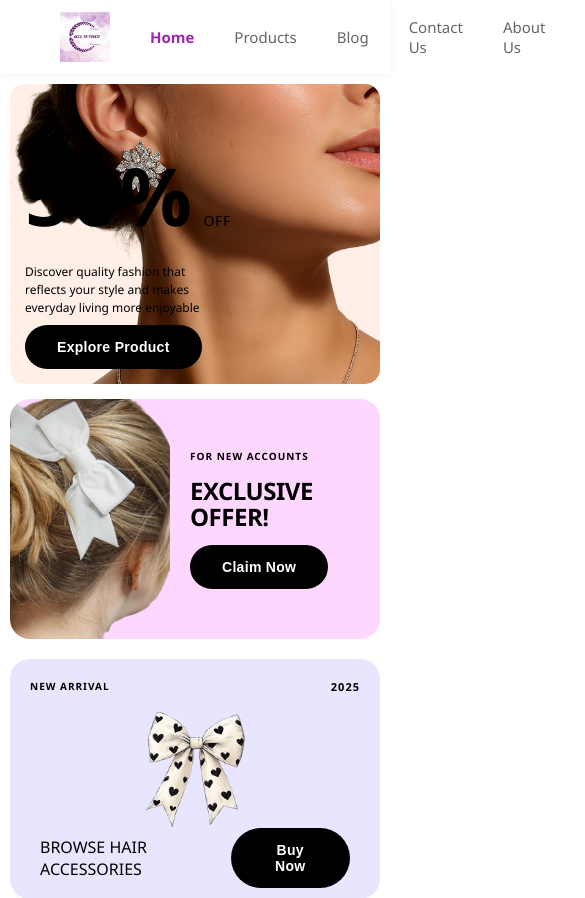
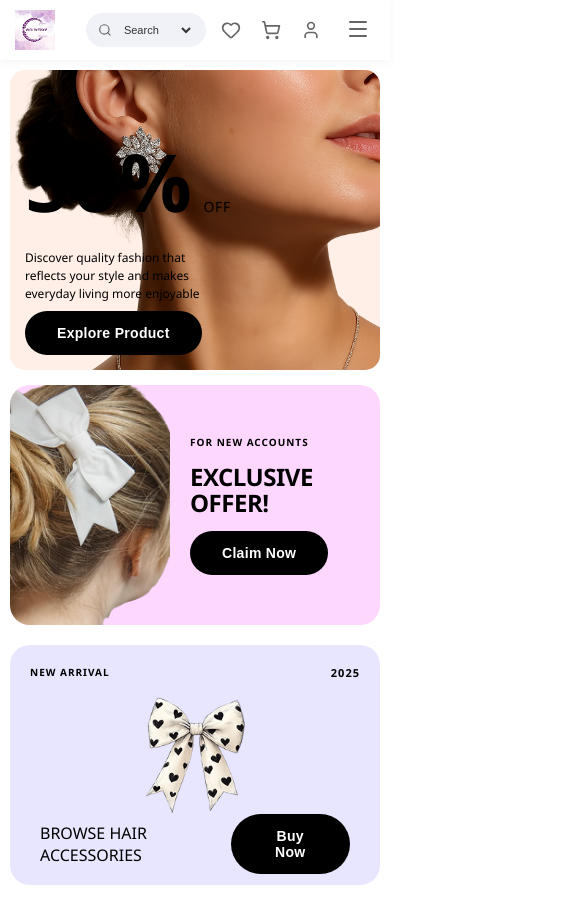
Before and after one commit to TriDizi-Dev/Accsintouch, a React (Vite) app in the folder client/: page / in a window 390 px wide. Shown: the top 898 px of the page, 585 px wide, since content can reach past the window. Built offline with nearby package versions, Linux system fonts and the light colour scheme.

Commit message:
changes responsiveness

```diff
--- a/client/src/components/Header/Header.jsx
+++ b/client/src/components/Header/Header.jsx
@@ -1,4 +1,4 @@
-import React, { useState } from 'react';
+import React, { useState, useEffect } from 'react';
 import { Heart, ShoppingCart, Menu, X, User, Search } from 'lucide-react';
 import { useNavigate } from 'react-router-dom';
 import LOGO from '../../assets/LOGO.png';
@@ -6,7 +6,20 @@ import LOGO from '../../assets/LOGO.png';
 const Header = ({ cartCount = 0, wishlistCount = 0, activePage = 'home' }) => {
   const [isMobileMenuOpen, setIsMobileMenuOpen] = useState(false);
   const [selectedCategory, setSelectedCategory] = useState('');
+  const [isMobile, setIsMobile] = useState(window.innerWidth <= 768);
   const navigate = useNavigate();
+
+  useEffect(() => {
+    const handleResize = () => {
+      setIsMobile(window.innerWidth <= 768);
+      if (window.innerWidth > 768) {
+        setIsMobileMenuOpen(false);
+      }
+    };
+
+    window.addEventListener('resize', handleResize);
+    return () => window.removeEventListener('resize', handleResize);
+  }, []);
 
   const toggleMobileMenu = () => {
     setIsMobileMenuOpen(!isMobileMenuOpen);
@@ -21,6 +34,150 @@ const Header = ({ cartCount = 0, wishlistCount = 0, activePage = 'home' }) => {
       window.scrollTo(0, 0);
     }
   };
+
+  const getResponsiveStyles = () => {
+    const width = window.innerWidth;
+
+    return {
+      header: {
+        position: 'sticky',
+        top: 0,
+        zIndex: 100,
+        background: '#ffffffff',
+        boxShadow: '0 2px 8px rgba(0, 0, 0, 0.05)',
+      },
+      headerContainer: {
+        maxWidth: '1400px',
+        margin: '0 auto',
+        padding: width <= 480 ? '10px 15px' : width <= 768 ? '12px 20px' : '12px 60px',
+        display: 'flex',
+        alignItems: 'center',
+        justifyContent: 'space-between',
+        gap: width <= 768 ? '15px' : '40px',
+        flexWrap: width <= 768 ? 'wrap' : 'nowrap',
+      },
+      logoContainer: {
+        flexShrink: 0,
+        order: width <= 768 ? 1 : 0,
+        flex: width <= 768 ? 1 : 'initial',
+      },
+      logoLink: {
+        display: 'flex',
+        alignItems: 'center',
+        textDecoration: 'none',
+        transition: 'all 0.3s ease',
+      },
+      logoImage: {
+        width: width <= 480 ? '40px' : '50px',
+        height: width <= 480 ? '40px' : '50px',
+        objectFit: 'contain',
+      },
+      mobileMenuToggle: {
+        display: width <= 768 ? 'block' : 'none',
+        background: 'none',
+        border: 'none',
+        cursor: 'pointer',
+        padding: '5px',
+        color: '#666',
+        order: 3,
+        zIndex: 110,
+      },
+      nav: {
+        display: width <= 768 ? 'none' : 'flex',
+        alignItems: 'center',
+        gap: width <= 1024 ? '30px' : '40px',
+        flex: 1,
+        justifyContent: 'center',
+      },
+      navMobile: {
+        display: isMobileMenuOpen && width <= 768 ? 'flex' : 'none',
+        flexDirection: 'column',
+        alignItems: 'flex-start',
+        background: '#ffffff',
+        position: 'absolute',
+        top: '100%',
+        left: 0,
+        right: 0,
+        padding: '20px',
+        margin: 0,
+        width: '100%',
+        boxShadow: '0 4px 6px rgba(0, 0, 0, 0.1)',
+        order: 4,
+        gap: 0,
+      },
+      navLink: {
+        textDecoration: 'none',
+        color: '#666',
+        fontWeight: 500,
+        fontSize: width <= 768 ? '14px' : '15px',
+        transition: 'color 0.3s ease',
+        position: 'relative',
+        padding: width <= 768 ? '12px 0' : '5px 0',
+        width: width <= 768 ? '100%' : 'auto',
+        borderBottom: width <= 768 ? '1px solid #f0f0f0' : 'none',
+      },
+      navLinkActive: {
+        color: '#9C27B0',
+        fontWeight: 600,
+      },
+      headerRight: {
+        display: 'flex',
+        alignItems: 'center',
+        gap: width <= 480 ? '10px' : width <= 768 ? '12px' : '20px',
+        flexShrink: 0,
+        order: width <= 768 ? 2 : 0,
+      },
+      searchBox: {
+        display: 'flex',
+        alignItems: 'center',
+        background: '#F1F2F7',
+        borderRadius: '25px',
+        padding: width <= 480 ? '6px 10px' : width <= 768 ? '6px 12px' : '8px 14px',
+        width: width <= 480 ? '120px' : width <= 768 ? '150px' : width <= 1024 ? '180px' : '200px',
+        border: '2px solid transparent',
+      },
+      categorySelect: {
+        border: 'none',
+        outline: 'none',
+        fontSize: width <= 480 ? '11px' : width <= 768 ? '12px' : width <= 1024 ? '13px' : '14px',
+        background: 'transparent',
+        color: '#333',
+        cursor: 'pointer',
+        width: '100%',
+      },
+      icon: {
+        color: '#666',
+        cursor: 'pointer',
+        transition: 'all 0.3s ease',
+        width: width <= 480 ? '20px' : width <= 768 ? '22px' : '24px',
+        height: width <= 480 ? '20px' : width <= 768 ? '22px' : '24px',
+      },
+      iconLink: {
+        position: 'relative',
+        display: 'flex',
+        alignItems: 'center',
+        justifyContent: 'center',
+        textDecoration: 'none',
+        padding: '5px',
+        cursor: 'pointer',
+      },
+      badge: {
+        position: 'absolute',
+        top: '-5px',
+        right: '-5px',
+        background: '#f44336',
+        color: 'white',
+        fontSize: width <= 480 ? '9px' : '10px',
+        fontWeight: 'bold',
+        padding: width <= 480 ? '2px 5px' : '2px 6px',
+        borderRadius: '10px',
+        minWidth: width <= 480 ? '16px' : '18px',
+        textAlign: 'center',
+      },
+    };
+  };
+
+  const styles = getResponsiveStyles();
 
   return (
     <header style={styles.header}>
@@ -40,17 +197,16 @@ const Header = ({ cartCount = 0, wishlistCount = 0, activePage = 'home' }) => {
           {isMobileMenuOpen ? <X size={24} /> : <Menu size={24} />}
         </button>
 
-        {/* Navigation */}
-        <nav style={{
-          ...styles.nav,
-          ...(isMobileMenuOpen ? styles.navOpen : {})
-        }}>
+        {/* Navigation - Desktop */}
+        {!isMobile && (
+          <nav style={styles.nav}>
             <a href="/" style={{ ...styles.navLink, ...(activePage === 'home' ? styles.navLinkActive : {}) }}>Home</a>
             <a href="/products" style={{ ...styles.navLink, ...(activePage === 'products' ? styles.navLinkActive : {}) }}>Products</a>
             <a href="/blog" style={{ ...styles.navLink, ...(activePage === 'blog' ? styles.navLinkActive : {}) }}>Blog</a>
             <a href="/contact" style={{ ...styles.navLink, ...(activePage === 'contact' ? styles.navLinkActive : {}) }}>Contact Us</a>
             <a href="/about" style={{ ...styles.navLink, ...(activePage === 'about' ? styles.navLinkActive : {}) }}>About Us</a>
           </nav>
+        )}
 
         {/* Header Right Section */}
         <div style={styles.headerRight}>
@@ -72,7 +228,7 @@ const Header = ({ cartCount = 0, wishlistCount = 0, activePage = 'home' }) => {
 
           {/* Wishlist Icon */}
           <div style={styles.iconLink} onClick={() => navigate('/wishlist')}>
-            <Heart style={styles.icon} size={24} />
+            <Heart style={styles.icon} />
             {wishlistCount > 0 && (
               <span style={styles.badge}>{wishlistCount}</span>
             )}
@@ -80,7 +236,7 @@ const Header = ({ cartCount = 0, wishlistCount = 0, activePage = 'home' }) => {
 
           {/* Cart Icon */}
           <div style={styles.iconLink} onClick={() => navigate('/cart')}>
-            <ShoppingCart style={styles.icon} size={24} />
+            <ShoppingCart style={styles.icon} />
             {cartCount > 0 && (
               <span style={styles.badge}>{cartCount}</span>
             )}
@@ -88,127 +244,23 @@ const Header = ({ cartCount = 0, wishlistCount = 0, activePage = 'home' }) => {
 
           {/* User Icon */}
           <div style={styles.iconLink} onClick={() => navigate('/profile')}>
-            <User style={styles.icon} size={24} />
+            <User style={styles.icon} />
           </div>
         </div>
+
+        {/* Navigation - Mobile */}
+        {isMobile && isMobileMenuOpen && (
+          <nav style={styles.navMobile}>
+            <a href="/" style={{ ...styles.navLink, ...(activePage === 'home' ? styles.navLinkActive : {}) }}>Home</a>
+            <a href="/products" style={{ ...styles.navLink, ...(activePage === 'products' ? styles.navLinkActive : {}) }}>Products</a>
+            <a href="/blog" style={{ ...styles.navLink, ...(activePage === 'blog' ? styles.navLinkActive : {}) }}>Blog</a>
+            <a href="/contact" style={{ ...styles.navLink, ...(activePage === 'contact' ? styles.navLinkActive : {}) }}>Contact Us</a>
+            <a href="/about" style={{ ...styles.navLink, ...(activePage === 'about' ? styles.navLinkActive : {}) }}>About Us</a>
+          </nav>
+        )}
       </div>
     </header>
   );
 };
 
-const styles = {
-  header: {
-    position: 'sticky',
-    top: 0,
-    zIndex: 100,
-    background: '#ffffffff',
-    boxShadow: '0 2px 8px rgba(0, 0, 0, 0.05)',
-  },
-  headerContainer: {
-    maxWidth: '1400px',
-    margin: '0 auto',
-    padding: '12px 60px',
-    display: 'flex',
-    alignItems: 'center',
-    justifyContent: 'space-between',
-    gap: '40px',
-  },
-  logoContainer: {
-    flexShrink: 0,
-  },
-  logoLink: {
-    display: 'flex',
-    alignItems: 'center',
-    textDecoration: 'none',
-    transition: 'all 0.3s ease',
-  },
-  logoImage: {
-    width: '50px',
-    height: '50px',
-    objectFit: 'contain',
-  },
-  mobileMenuToggle: {
-    display: 'none',
-    background: 'none',
-    border: 'none',
-    cursor: 'pointer',
-    padding: '5px',
-    color: '#666',
-  },
-  nav: {
-    display: 'flex',
-    alignItems: 'center',
-    gap: '40px',
-    flex: 1,
-    justifyContent: 'center',
-  },
-  navOpen: {
-    display: 'flex',
-  },
-  navLink: {
-    textDecoration: 'none',
-    color: '#666',
-    fontWeight: 500,
-    fontSize: '15px',
-    transition: 'color 0.3s ease',
-    position: 'relative',
-    padding: '5px 0',
-  },
-  navLinkActive: {
-    color: '#9C27B0',
-    fontWeight: 600,
-  },
-  headerRight: {
-    display: 'flex',
-    alignItems: 'center',
-    gap: '20px',
-    flexShrink: 0,
-  },
-  searchBox: {
-    display: 'flex',
-    alignItems: 'center',
-    background: '#F1F2F7',
-    borderRadius: '25px',
-    padding: '8px 14px',
-    width: '200px',
-    border: '2px solid transparent',
-  },
-  categorySelect: {
-    border: 'none',
-    outline: 'none',
-    fontSize: '14px',
-    background: 'transparent',
-    color: '#333',
-    cursor: 'pointer',
-    width: '100%',
-  },
-  icon: {
-    color: '#666',
-    cursor: 'pointer',
-    transition: 'all 0.3s ease',
-  },
-  iconLink: {
-    position: 'relative',
-    display: 'flex',
-    alignItems: 'center',
-    justifyContent: 'center',
-    textDecoration: 'none',
-    padding: '5px',
-    cursor: 'pointer',
-  },
-  badge: {
-    position: 'absolute',
-    top: '-5px',
-    right: '-5px',
-    background: '#f44336',
-    color: 'white',
-    fontSize: '10px',
-    fontWeight: 'bold',
-    padding: '2px 6px',
-    borderRadius: '10px',
-    minWidth: '18px',
-    textAlign: 'center',
-  },
-};
-
 export default Header;
```
Also changed, not shown: client/src/pages/Products/ProductPage.jsx (+42 -7 lines). Lines whose indentation alone changed are shown as unchanged.
